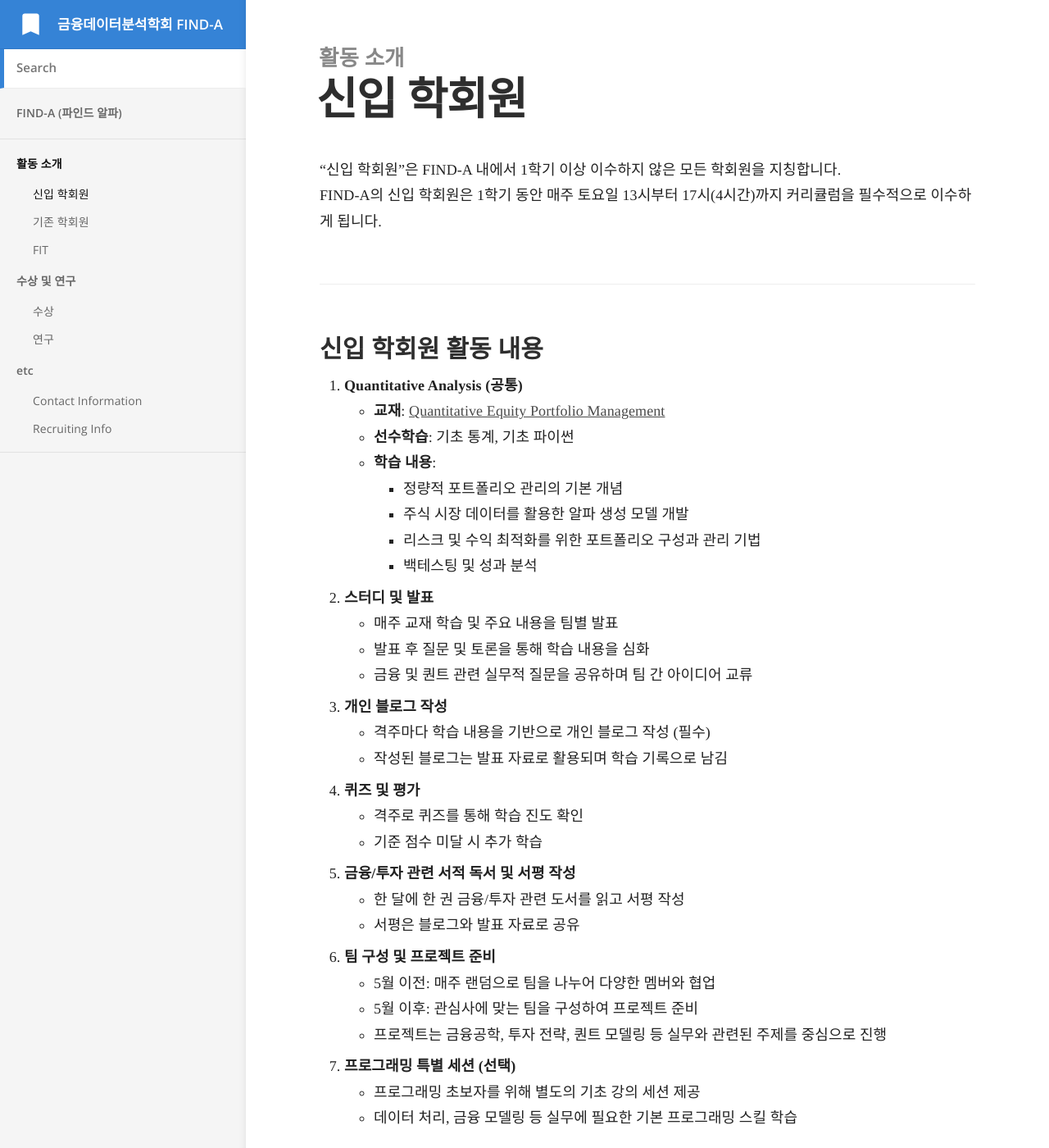
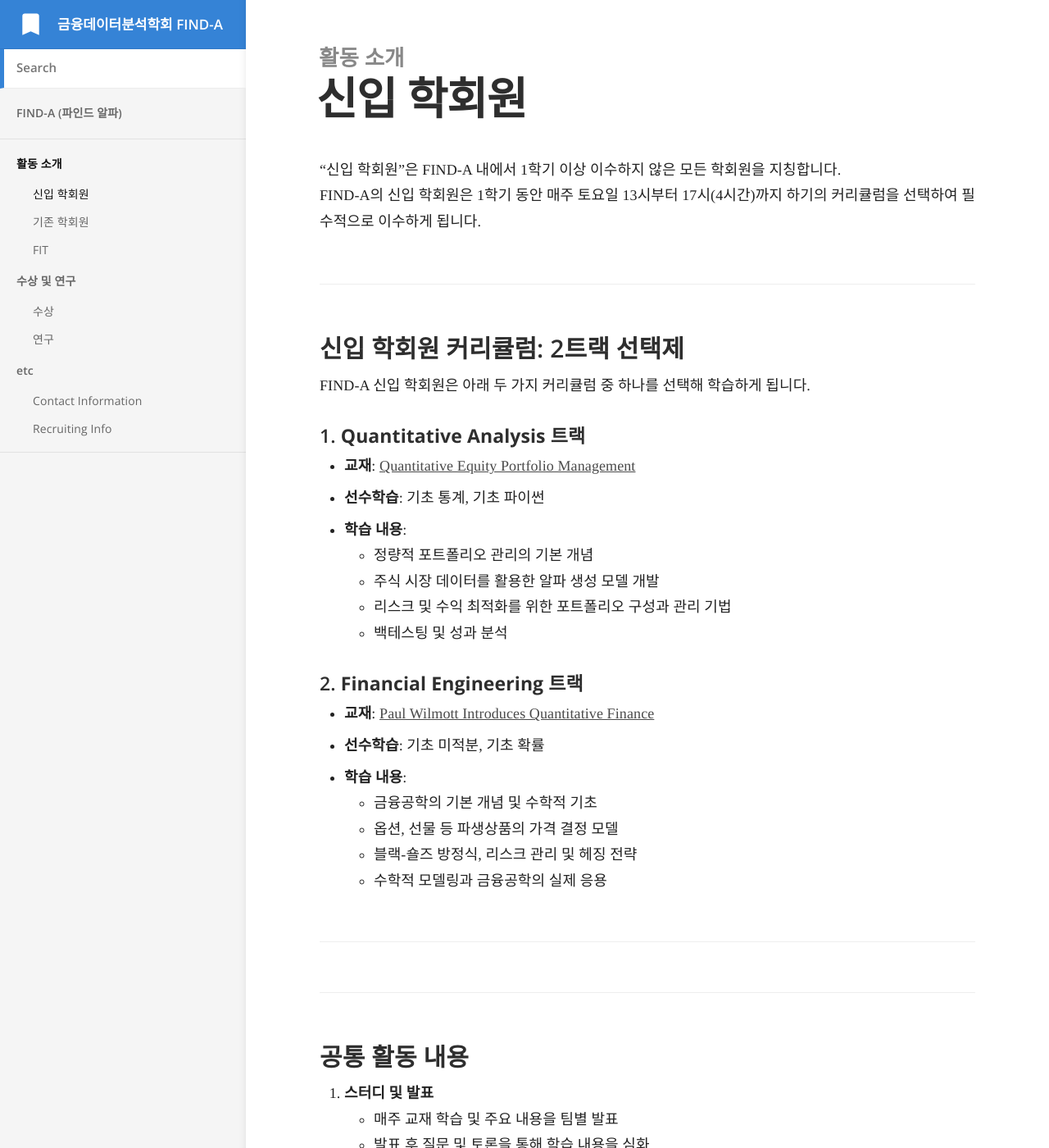
Before and after one commit to Find-A-AI/find-a-ai.github.io, a Jekyll site: the page built from _docs/1.활동 소개/신입 학회원.md, in a window 1280 px wide and 1400 px high. Shown: the whole window at 82% size. Built offline with Jekyll 4.4.1, drawn with Linux system fonts in a browser that asks for light colours; some web fonts are replaced; some of the changed text lies outside the part shown.

Commit message:
Update 신입 학회원.md

```diff
--- a/_docs/1.활동 소개/신입 학회원.md
+++ b/_docs/1.활동 소개/신입 학회원.md
@@ -5,11 +5,13 @@ order: 1
 ---
 
 "신입 학회원"은 FIND-A 내에서 1학기 이상 이수하지 않은 모든 학회원을 지칭합니다.
-FIND-A의 신입 학회원은 1학기 동안 매주 토요일 13시부터 17시(4시간)까지 커리큘럼을 필수적으로 이수하게 됩니다.
+FIND-A의 신입 학회원은 1학기 동안 매주 토요일 13시부터 17시(4시간)까지 하기의 커리큘럼을 선택하여 필수적으로 이수하게 됩니다.
 
-### 신입 학회원 활동 내용
+### 신입 학회원 커리큘럼: 2트랙 선택제
 
-1. **Quantitative Analysis (공통)**
+FIND-A 신입 학회원은 아래 두 가지 커리큘럼 중 하나를 선택해 학습하게 됩니다.
+
+#### 1. **Quantitative Analysis 트랙**
    - **교재**: [Quantitative Equity Portfolio Management](https://www.amazon.com/Quantitative-Equity-Portfolio-Management-Second/dp/1264268920)
    - **선수학습**: 기초 통계, 기초 파이썬
    - **학습 내용**:
@@ -18,31 +20,46 @@ FIND-A의 신입 학회원은 1학기 동안 매주 토요일 13시부터 17시(
      - 리스크 및 수익 최적화를 위한 포트폴리오 구성과 관리 기법
      - 백테스팅 및 성과 분석
 
-2. **스터디 및 발표**
+#### 2. **Financial Engineering 트랙**
+   - **교재**: [Paul Wilmott Introduces Quantitative Finance](https://www.amazon.com/Paul-Wilmott-Introduces-Quantitative-Finance/dp/0470319585)
+   - **선수학습**: 기초 미적분, 기초 확률
+   - **학습 내용**:
+     - 금융공학의 기본 개념 및 수학적 기초
+     - 옵션, 선물 등 파생상품의 가격 결정 모델
+     - 블랙-숄즈 방정식, 리스크 관리 및 헤징 전략
+     - 수학적 모델링과 금융공학의 실제 응용
+
+---
+
+### 공통 활동 내용
+
+1. **스터디 및 발표**
    - 매주 교재 학습 및 주요 내용을 팀별 발표
    - 발표 후 질문 및 토론을 통해 학습 내용을 심화
    - 금융 및 퀀트 관련 실무적 질문을 공유하며 팀 간 아이디어 교류
 
-3. **개인 블로그 작성**
-   - 격주마다 학습 내용을 기반으로 개인 블로그 작성 (필수)
+2. **개인 블로그 작성**
+   - 격주로 학습 내용을 기반으로 개인 블로그 작성
    - 작성된 블로그는 발표 자료로 활용되며 학습 기록으로 남김
 
-4. **퀴즈 및 평가**
+3. **퀴즈 및 평가**
    - 격주로 퀴즈를 통해 학습 진도 확인
-   - 기준 점수 미달 시 추가 학습
+   - 기준 점수 미달 시 보충 자료를 활용하여 추가 학습
 
-5. **금융/투자 관련 서적 독서 및 서평 작성**
+4. **금융/투자 관련 서적 읽기 및 서평 작성**
    - 한 달에 한 권 금융/투자 관련 도서를 읽고 서평 작성
    - 서평은 블로그와 발표 자료로 공유
 
-6. **팀 구성 및 프로젝트 준비**
+5. **팀 구성 및 프로젝트 준비**
    - 5월 이전: 매주 랜덤으로 팀을 나누어 다양한 멤버와 협업
    - 5월 이후: 관심사에 맞는 팀을 구성하여 프로젝트 준비
    - 프로젝트는 금융공학, 투자 전략, 퀀트 모델링 등 실무와 관련된 주제를 중심으로 진행
 
-7. **프로그래밍 특별 세션 (선택)**
+6. **프로그래밍 특별 세션 (선택)**
    - 프로그래밍 초보자를 위해 별도의 기초 강의 세션 제공
    - 데이터 처리, 금융 모델링 등 실무에 필요한 기본 프로그래밍 스킬 학습
+
+---
 
 ### 신입 학회원 활동 목표
 - 협업과 발표를 통한 문제 해결 능력 배양
```
